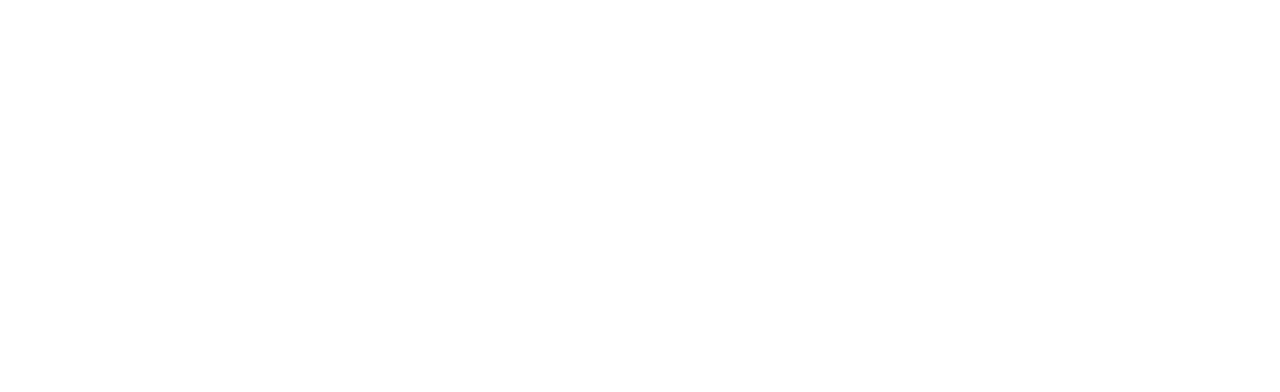
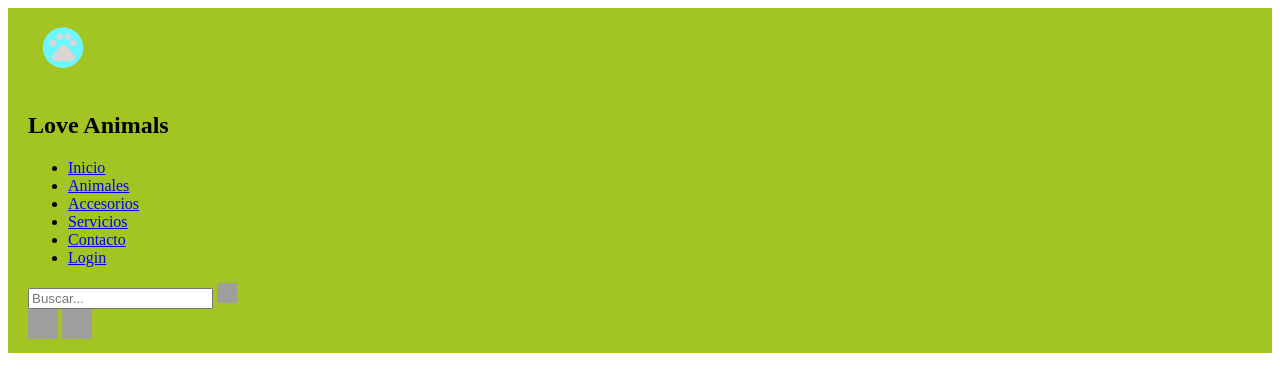
Before and after one commit to joqSanchez/saleAnimals, a plain HTML site: page index.html in a window 1280 px wide. Drawn offline with Linux system fonts and the light colour scheme; grey boxes are pictures that could not be loaded.

Commit message:
Inicio de estructura

```diff
--- a/index.html
+++ b/index.html
@@ -8,5 +8,31 @@
 </head>
 <body>
 
+    <header class="header_container">
+        <img src="logo.png" alt="Logo" style="width: 70px;"/>
+        <h2 class="name_logo">Love Animals</h2>
+        <nav class="navigation_menu">
+            <ul>
+                <li><a href="index.html" class="enlacesMenu">Inicio</a></li>
+                <li><a href="animales.html" class="enlacesMenu">Animales</a></li>
+                <li><a href="accesorios.html" class="enlacesMenu">Accesorios</a></li>
+                <li><a href="servicios.html" class="enlacesMenu">Servicios</a></li>
+                <li><a href="contacto.html" class="enlacesMenu">Contacto</a></li>
+                <li><a href="login.html" class="enlacesMenu">Login</a></li>
+            </ul>
+        </nav>
+
+        <div>
+            <input type="text" class="search_input" name="search_input" placeholder="Buscar..." />
+            <img src="https://cdn-icons-png.flaticon.com/512/25/25313.png" style="width: 20px;" height="20px;"/>
+        </div>
+
+        <img class="carrito" src="https://media.istockphoto.com/id/1206806317/es/vector/icono-del-carrito-de-compras-aislado-sobre-fondo-blanco.jpg?s=612x612&w=0&k=20&c=sdScWRH_AeHdG6vHzMn8xUHCpe7iM6O1Skgi2lPuKG0=" style="width: 30px;" height="30px;"/>
+        <img class="perfil" src="https://static.vecteezy.com/system/resources/thumbnails/008/442/086/small/illustration-of-human-icon-user-symbol-icon-modern-design-on-blank-background-free-vector.jpg" style="width: 30px;" height="30px;"/>
+
+
+
+    </header>
+
 </body>
 </html>
--- a/styles.css
+++ b/styles.css
@@ -0,0 +1,5 @@
+.header_container {
+    background-color: #A2C523;
+    padding: 10px 20px;
+
+}
```
Also changed, not shown: Logo.png (added).
